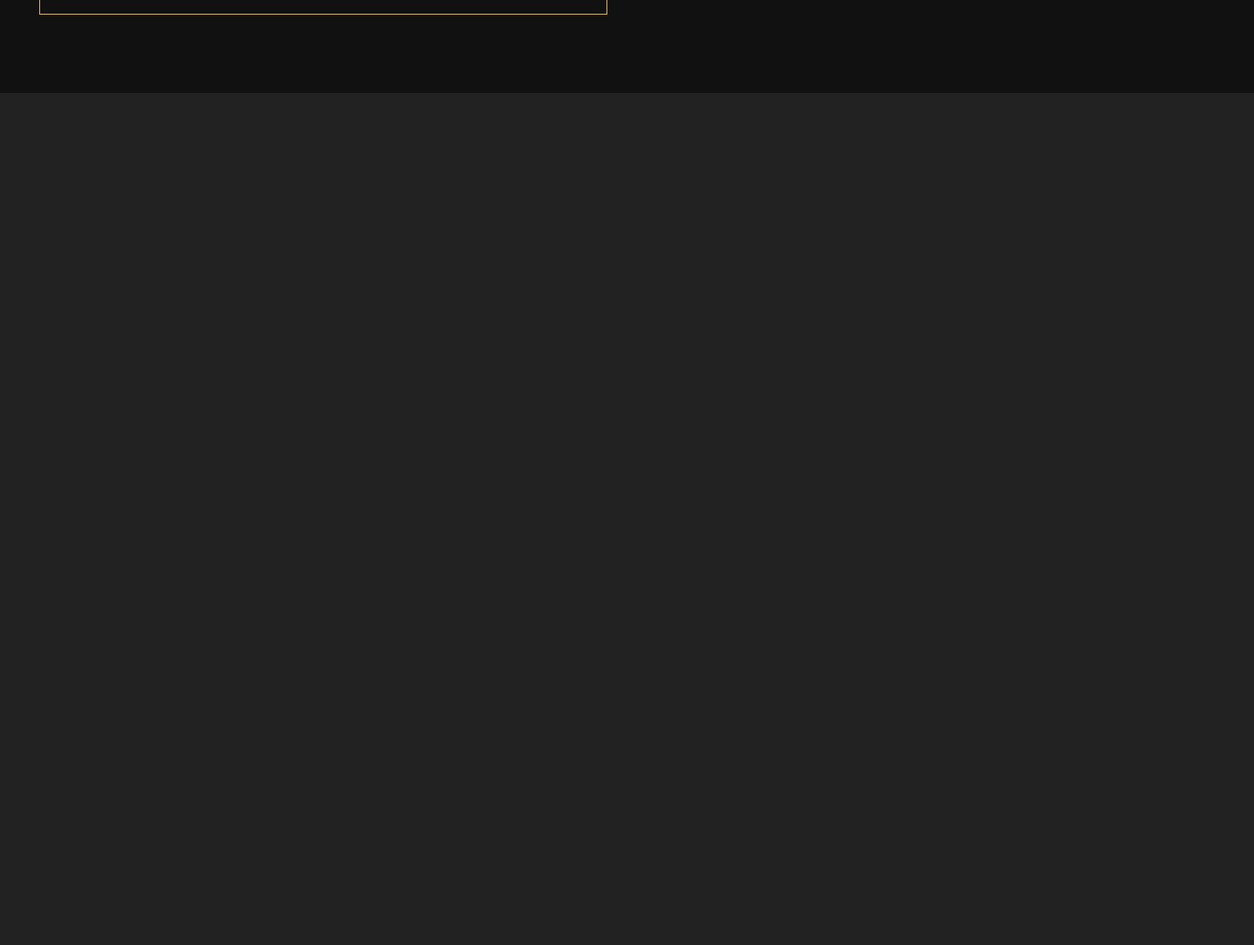
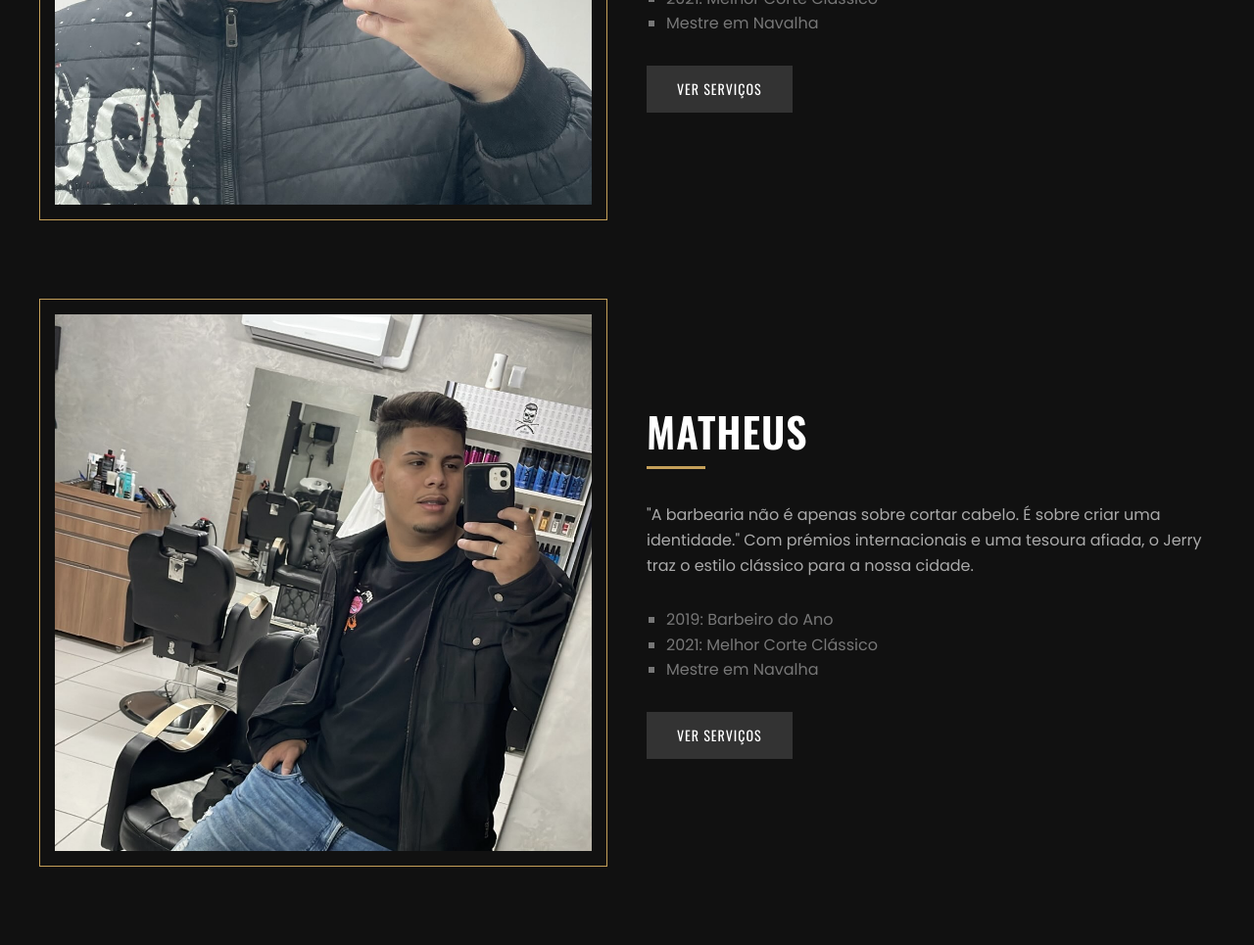
Before and after one commit to ibrahimfcmneto/microerp-agendamento-servicos, a Flask app: page / in a window 1280 px wide. Shown: the part 1294-2259 px from the top of the page at 98% size. Before the commit the page ends 1389 px from the top, so only its background shows below. Run offline with Flask 3, Linux system fonts and the light colour scheme.

Commit message:
imagens barbeiro

```diff
--- a/templates/base.html
+++ b/templates/base.html
@@ -11,8 +11,10 @@
     <header>
         <div class="navbar-container">
             <div class="logo">
-                <a href="{{ url_for('index') }}">
-                    <h1>BARBER<span>SHOP</span></h1>
+                <a href="{{ url_for('index') }}" style="display: flex; align-items: center; text-decoration: none;">
+                    <img src="{{ url_for('static', filename='img/logo.jpg') }}"
+                        alt="Elite Barbearia"
+                        style="height: 60px; width: auto; object-fit: contain; border-radius: 8px; transition: transform 0.3s ease;">
                 </a>
             </div>
             <nav>
--- a/templates/index.html
+++ b/templates/index.html
@@ -50,7 +50,7 @@
         padding: 180px 40px 100px 40px;">
 
         <div style="position: relative; z-index: 2;">
-            <h4 style="color: var(--gold); letter-spacing: 3px;">ESTILO & TRADIÇÃO</h4>
+            <h4 style="color: var(--gold); letter-spacing: 3px;">ESTILO DE VERDADE</h4>
             <h1 style="font-size: 56px; margin-bottom: 20px;">NÃO É APENAS UM CORTE,<br>É UMA <span style="color: var(--gold)">EXPERIÊNCIA.</span></h1>
             <p style="font-size: 18px; color: #ccc; max-width: 500px; margin-bottom: 40px;">
                 Transforme o seu visual com os nossos especialistas. Ambiente clássico, técnica moderna.
@@ -115,17 +115,20 @@
     </script>
     {% endif %}
 
+    <div>
+        <h2 style="color: var(--gold);">NOSSOS ESPECIALISTAS</h2>
+    </div>
+
     <div class="grid-2" style="margin-bottom: 80px;">
         <div class="barber-photo-container">
-            <img src="https://megaprofissional.com.br/upload/blog/24/mega-profissional-7-dicas-incriveis-para-fazer-sua-barbearia-bombar-1-media.jpg"
+            <img src="static/img/Gordão_barbearia_elite.jpg"
                  alt="Barbeiro Jerry Patel"
                  class="barber-photo"
                  style="object-position: center;">
         </div>
 
         <div>
-            <h4 style="color: var(--gold);">O NOSSO ESPECIALISTA</h4>
-            <h2 class="section-title" style="font-size: 42px; line-height: 1.2; color: white;">JERRY PATEL</h2>
+            <h2 class="section-title" style="font-size: 42px; line-height: 1.2; color: white;">Gordão</h2>
             <p style="color: #aaa; margin-bottom: 30px;">
                 "A barbearia não é apenas sobre cortar cabelo. É sobre criar uma identidade."
                 Com prémios internacionais e uma tesoura afiada, o Jerry traz o estilo clássico para a nossa cidade.
@@ -139,6 +142,31 @@
         </div>
     </div>
 
+    <!--  Matheus -->
+
+    <div class="grid-2" style="margin-bottom: 80px;">
+    <div class="barber-photo-container">
+        <img src="static/img/Matheus_barbearia_elite.jpg"
+                alt="Barbeiro Matheus"
+                class="barber-photo"
+                style="object-position: center;">
+    </div>
+
+    <div>
+        <h2 class="section-title" style="font-size: 42px; line-height: 1.2; color: white;">Matheus</h2>
+        <p style="color: #aaa; margin-bottom: 30px;">
+            "A barbearia não é apenas sobre cortar cabelo. É sobre criar uma identidade."
+            Com prémios internacionais e uma tesoura afiada, o Jerry traz o estilo clássico para a nossa cidade.
+        </p>
+        <ul style="color: #777; padding-left: 20px; list-style-type: square; margin-bottom: 30px;">
+            <li>2019: Barbeiro do Ano</li>
+            <li>2021: Melhor Corte Clássico</li>
+            <li>Mestre em Navalha</li>
+        </ul>
+        <a href="{{ url_for('book_service') }}" class="btn btn-secondary">VER SERVIÇOS</a>
+    </div>
+</div>
+
     {% endif %}
 
 {% endblock %}
```
Also changed, not shown: static/img/Gordão_barbearia_elite.jpg (added), static/img/Matheus_barbearia_elite.jpg (added), static/img/logo.jpg (added).
